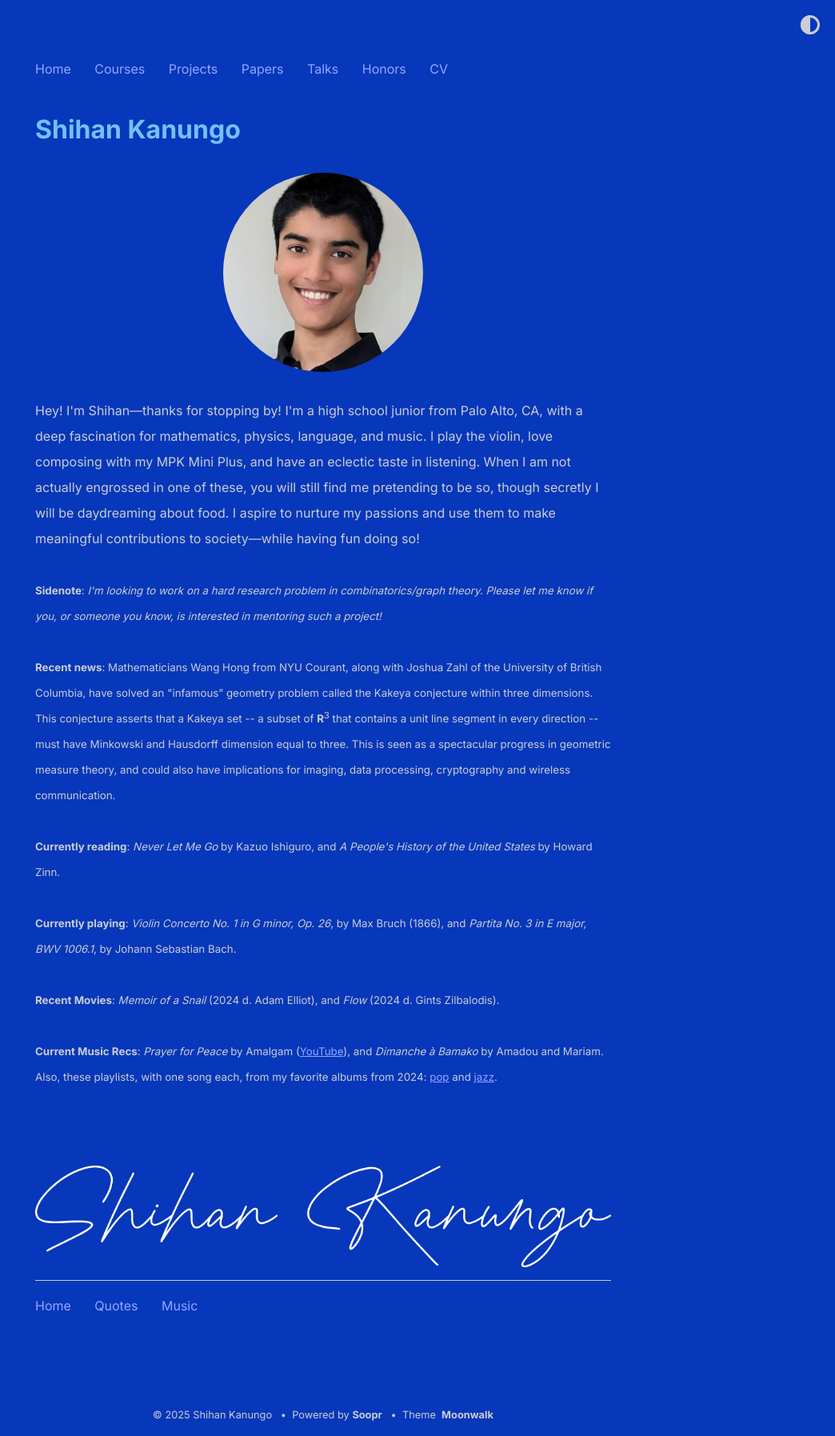
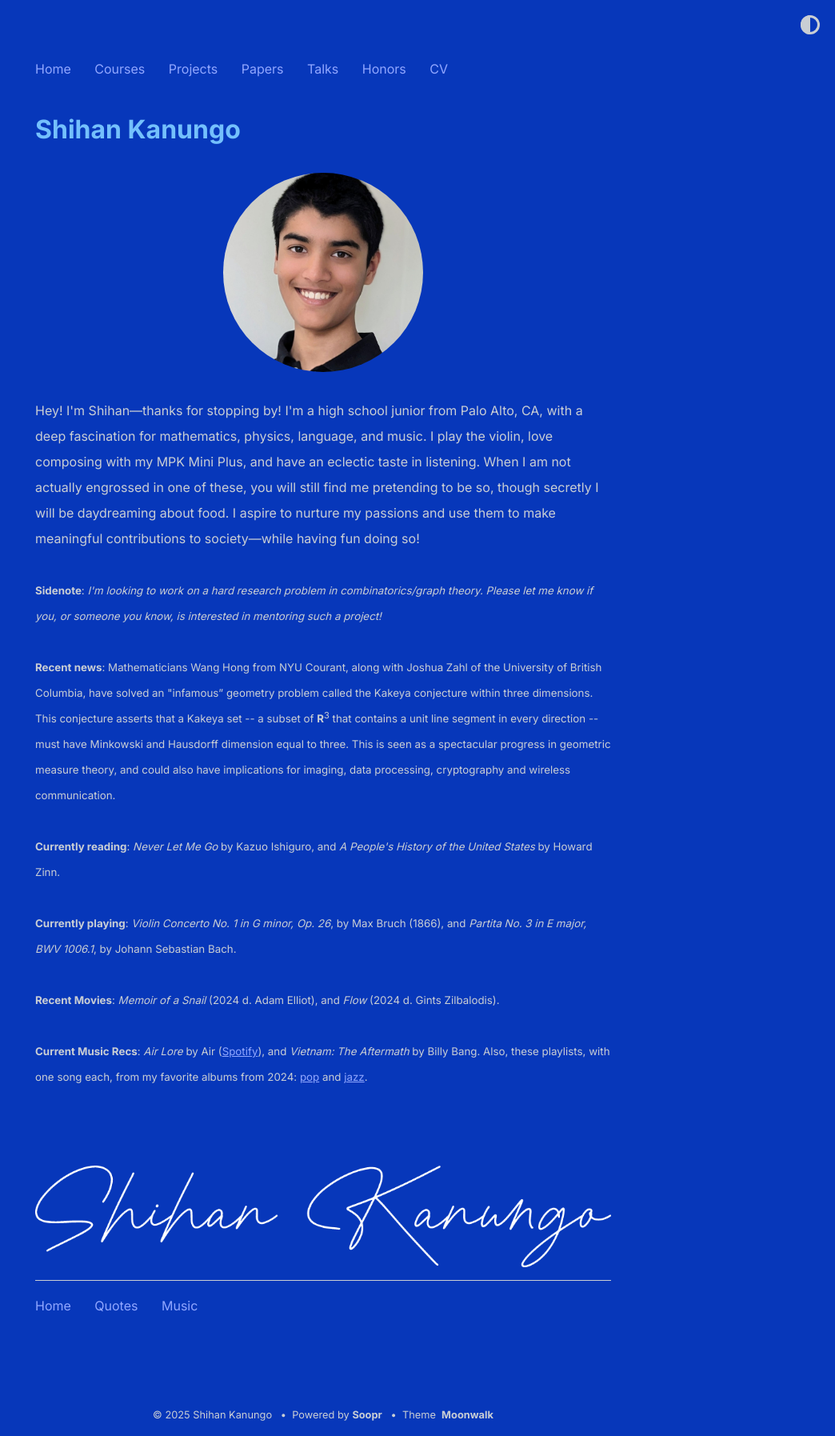
Before and after one commit to shihankanungo/shihankanungo.github.io, a Jekyll site: the page built from index.md, in a window 1280 px wide. Shown: the whole page at 80% size, without its empty margins (236-1280 px from the left). Built offline with Jekyll 4.4.1, drawn with Linux system fonts in a browser that asks for light colours.

Commit message:
Update _config.yml

```diff
--- a/_config.yml
+++ b/_config.yml
@@ -17,7 +17,7 @@
           <br /><br />
           <small><b>Recent Movies</b>: <i>Memoir of a Snail</i> (2024 d. Adam Elliot), and <i>Flow</i> (2024 d. Gints Zilbalodis). </small>
           <br /><br />
-          <small><b>Current Music Recs</b>: <i>Prayer for Peace</i> by Amalgam (<a href="https://www.youtube.com/watch?v=hcbho0eAe4I">YouTube</a>), and <i>Dimanche à Bamako</i> by Amadou and Mariam. Also, these playlists, with one song each, from my favorite albums from 2024: <a href="https://open.spotify.com/playlist/0plT5tvEl6lVLrQDk0X3eu?si=fe06480b57f64999">pop</a> and <a href="https://open.spotify.com/playlist/5iHDUPHT30iNd4Feg0yg4f?si=737a0b1a27924789">jazz</a>. </small>
+          <small><b>Current Music Recs</b>: <i>Air Lore</i> by Air (<a href="https://open.spotify.com/album/3ndLtSXmNP3Epk2PtXqLFT?si=mzrBbFYFS-CkNvXhUDBnIA">Spotify</a>), and <i>Vietnam: The Aftermath</i> by Billy Bang. Also, these playlists, with one song each, from my favorite albums from 2024: <a href="https://open.spotify.com/playlist/0plT5tvEl6lVLrQDk0X3eu?si=fe06480b57f64999">pop</a> and <a href="https://open.spotify.com/playlist/5iHDUPHT30iNd4Feg0yg4f?si=737a0b1a27924789">jazz</a>. </small>
           <br /><br /><br /><br />
 
   <img className="mt-8 md:mt-12 w-1/2 sm:w-1/3 lg:w-1/4" src="/signature.png" alt="signature of shihan" aria-hidden="true" />
```
